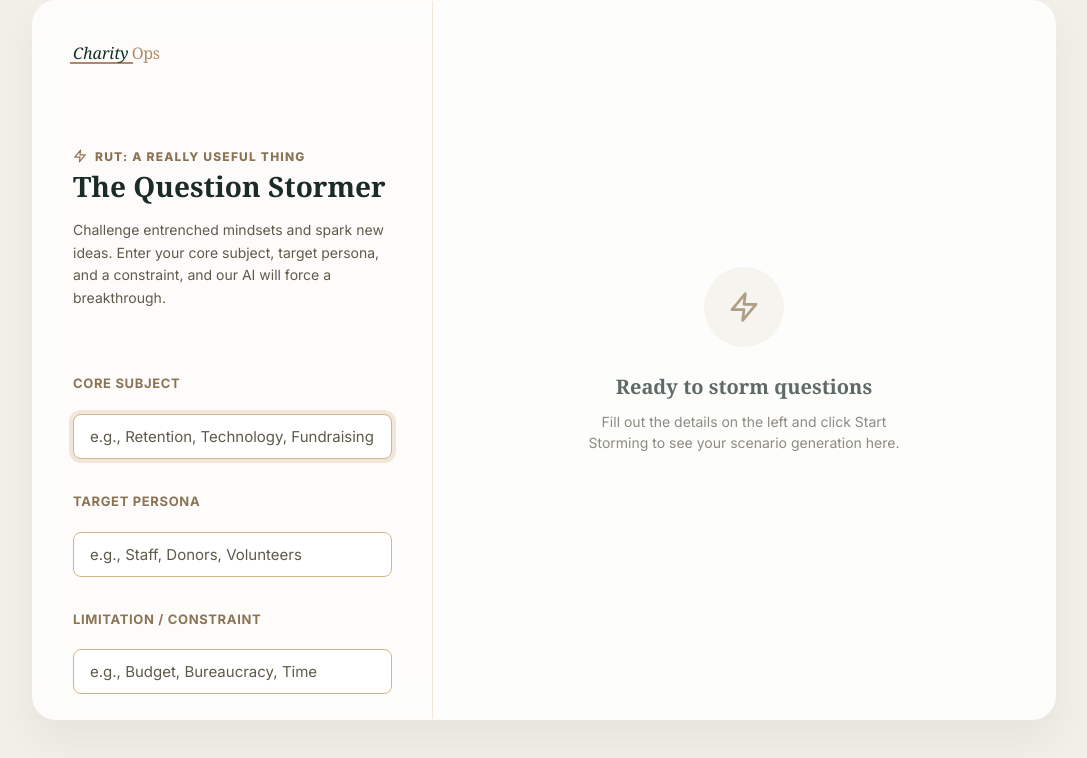
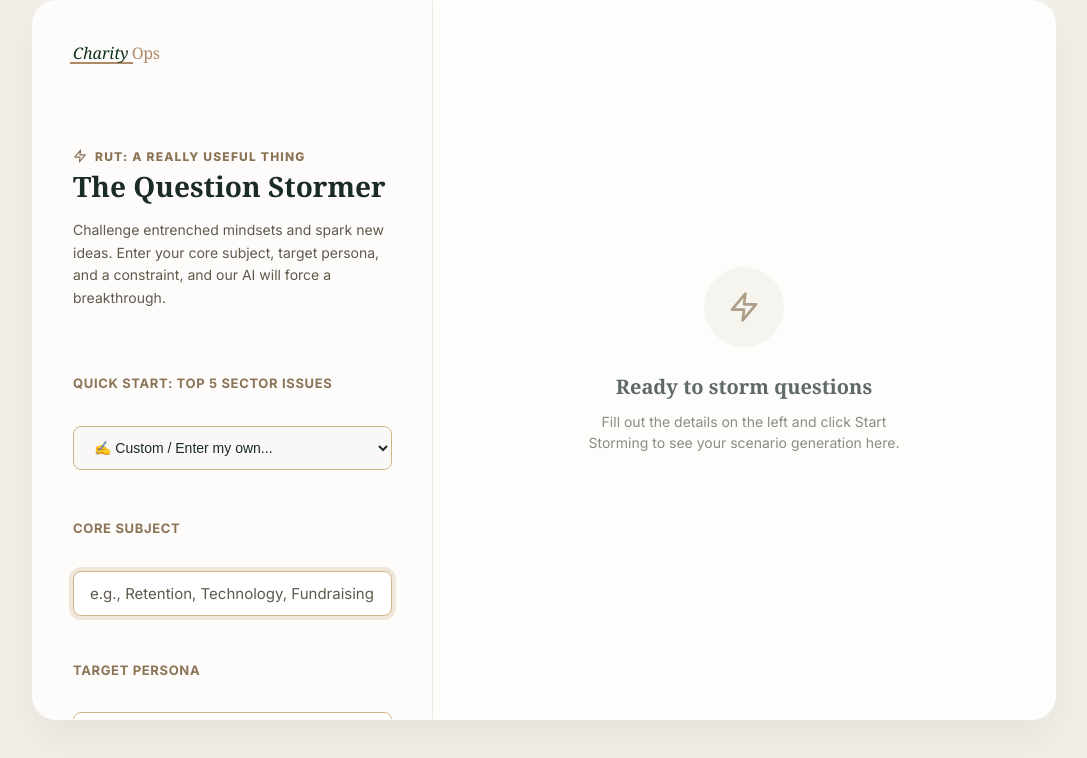
Before and after one commit to uantchern/question-storming, a React (Vite) app: page / in a window 1280 px wide. Shown: the top 758 px of the page, without its empty margins (96-1183 px from the left). Built offline with nearby package versions, Linux system fonts and the light colour scheme.

Commit message:
Add Quick Start dropdown with top 5 sector issues to Question Stormer

```diff
--- a/src/components/SessionSetup.jsx
+++ b/src/components/SessionSetup.jsx
@@ -1,25 +1,63 @@
 import { useState, useEffect } from 'react';
 import { Play, Zap, Brain, HelpCircle, Share2 } from 'lucide-react';
 
-const PRESET_CHALLENGES = [
-    "How can we reach out to more donors?",
-    "How can we attract more volunteers?",
-    "What is the biggest inefficiency in our operations?",
-    "How do we diversify our funding sources?",
-    "How can we improve board engagement?",
-    "How do we effectively measure and report our impact?",
-    "How can we retain our staff and prevent burnout?",
-    "How do we increase our digital presence and awareness?",
-    "How can we build strategic partnerships with corporates?",
-    "How do we ensure long-term financial sustainability?"
+const TOP_TOPICS = [
+    {
+        label: "1. Impact: Are programs making a real impact on beneficiaries?",
+        subject: "Making a real impact on our beneficiaries",
+        persona: "Beneficiaries",
+        constraint: "Difficulty proving tangible long-term impact"
+    },
+    {
+        label: "2. Reserves: How do we build reserves & how much do we need?",
+        subject: "Building up financial reserves",
+        persona: "Board / Donors",
+        constraint: "Uncertainty on quantum and optics of holding cash"
+    },
+    {
+        label: "3. Fundraising: Same events every year, can we change & why?",
+        subject: "Changing successful but stale fundraising events",
+        persona: "Donors",
+        constraint: "Fear of losing revenue if we pivot to something new"
+    },
+    {
+        label: "4. Purpose: Are we serving our purpose & do we agree on it?",
+        subject: "Aligning collectively on our true purpose",
+        persona: "Board / Staff",
+        constraint: "Legacy mindsets and mission drift"
+    },
+    {
+        label: "5. Talent: Can't attract staff - low pay or poor branding?",
+        subject: "Failing to attract staff",
+        persona: "Prospective Staff",
+        constraint: "Low pay / Unattractive employer branding"
+    }
 ];
 
 function SessionSetup({ onStart, initialScenario, isStarted }) {
     const [subject, setSubject] = useState(initialScenario?.subject || '');
     const [persona, setPersona] = useState(initialScenario?.persona || '');
     const [constraint, setConstraint] = useState(initialScenario?.constraint || '');
+    const [selectedPreset, setSelectedPreset] = useState('');
     const [isParadox, setIsParadox] = useState(false);
     const [error, setError] = useState('');
+
+    const handleTopicSelect = (e) => {
+        const idx = e.target.value;
+        setSelectedPreset(idx);
+
+        if (idx === '') {
+            setSubject('');
+            setPersona('');
+            setConstraint('');
+            return;
+        }
+
+        const topic = TOP_TOPICS[idx];
+        setSubject(topic.subject);
+        setPersona(topic.persona);
+        setConstraint(topic.constraint);
+    };
 
     useEffect(() => {
         if (initialScenario && typeof initialScenario === 'object') {
@@ -69,7 +107,21 @@ function SessionSetup({ onStart, initialScenario, isStarted }) {
             {!isStarted && (
                 <form onSubmit={handleSubmit} className="input-group setup-form">
                     <div className="setup-fields" style={{ display: 'flex', flexDirection: 'column', marginBottom: '20px' }}>
-                        <div className="input-group">
+                        <label htmlFor="preset" className="field-label" style={{ display: 'block', fontSize: '13px', fontWeight: 700, letterSpacing: '0.05em', color: '#8B7355', textTransform: 'uppercase', marginBottom: '8px' }}>
+                            Quick Start: Top 5 Sector Issues
+                        </label>
+                        <select
+                            id="preset"
+                            value={selectedPreset}
+                            onChange={handleTopicSelect}
+                            style={{ width: '100%', padding: '12px 16px', borderRadius: '8px', border: '1px solid #D2B48C', fontSize: '14px', color: '#1B2B28', backgroundColor: '#F9F8F6', marginBottom: '24px', cursor: 'pointer', outline: 'none' }}
+                        >
+                            <option value="">✍️ Custom / Enter my own...</option>
+                            {TOP_TOPICS.map((t, idx) => (
+                                <option key={idx} value={idx}>{t.label}</option>
+                            ))}
+                        </select>
+
                         <label htmlFor="subject" className="field-label" style={{ display: 'block', fontSize: '13px', fontWeight: 700, letterSpacing: '0.05em', color: '#8B7355', textTransform: 'uppercase', marginBottom: '8px' }}>
                             Core Subject
                         </label>
@@ -77,7 +129,7 @@ function SessionSetup({ onStart, initialScenario, isStarted }) {
                             type="text"
                             id="subject"
                             value={subject}
-                                onChange={(e) => setSubject(e.target.value)}
+                            onChange={(e) => { setSubject(e.target.value); setSelectedPreset(''); }}
                             placeholder="e.g., Retention, Technology, Fundraising"
                             autoFocus
                             required
@@ -91,7 +143,7 @@ function SessionSetup({ onStart, initialScenario, isStarted }) {
                             type="text"
                             id="persona"
                             value={persona}
-                                onChange={(e) => setPersona(e.target.value)}
+                            onChange={(e) => { setPersona(e.target.value); setSelectedPreset(''); }}
                             placeholder="e.g., Staff, Donors, Volunteers"
                             required
                             style={{ width: '100%', padding: '12px 16px', borderRadius: '8px', border: '1px solid #D2B48C', fontSize: '15px', color: '#1B2B28', backgroundColor: 'white', marginBottom: '20px' }}
@@ -104,7 +156,7 @@ function SessionSetup({ onStart, initialScenario, isStarted }) {
                             type="text"
                             id="constraint"
                             value={constraint}
-                                onChange={(e) => setConstraint(e.target.value)}
+                            onChange={(e) => { setConstraint(e.target.value); setSelectedPreset(''); }}
                             placeholder="e.g., Budget, Bureaucracy, Time"
                             required
                             style={{ width: '100%', padding: '12px 16px', borderRadius: '8px', border: '1px solid #D2B48C', fontSize: '15px', color: '#1B2B28', backgroundColor: 'white' }}
@@ -116,7 +168,6 @@ function SessionSetup({ onStart, initialScenario, isStarted }) {
                                 {error}
                             </div>
                         )}
-                        </div>
                     </div>
 
                     <button
```
Lines whose indentation alone changed are shown as unchanged.
